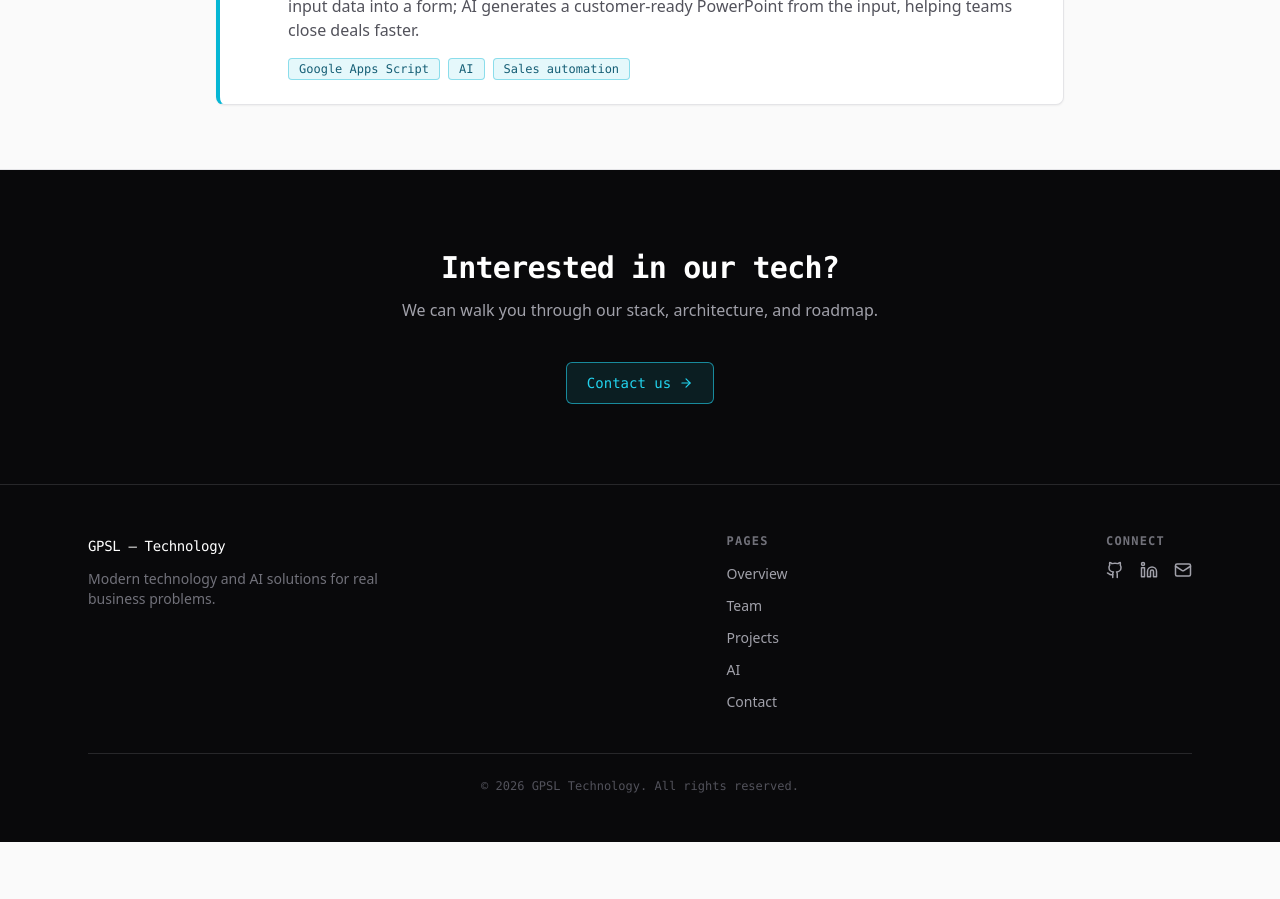
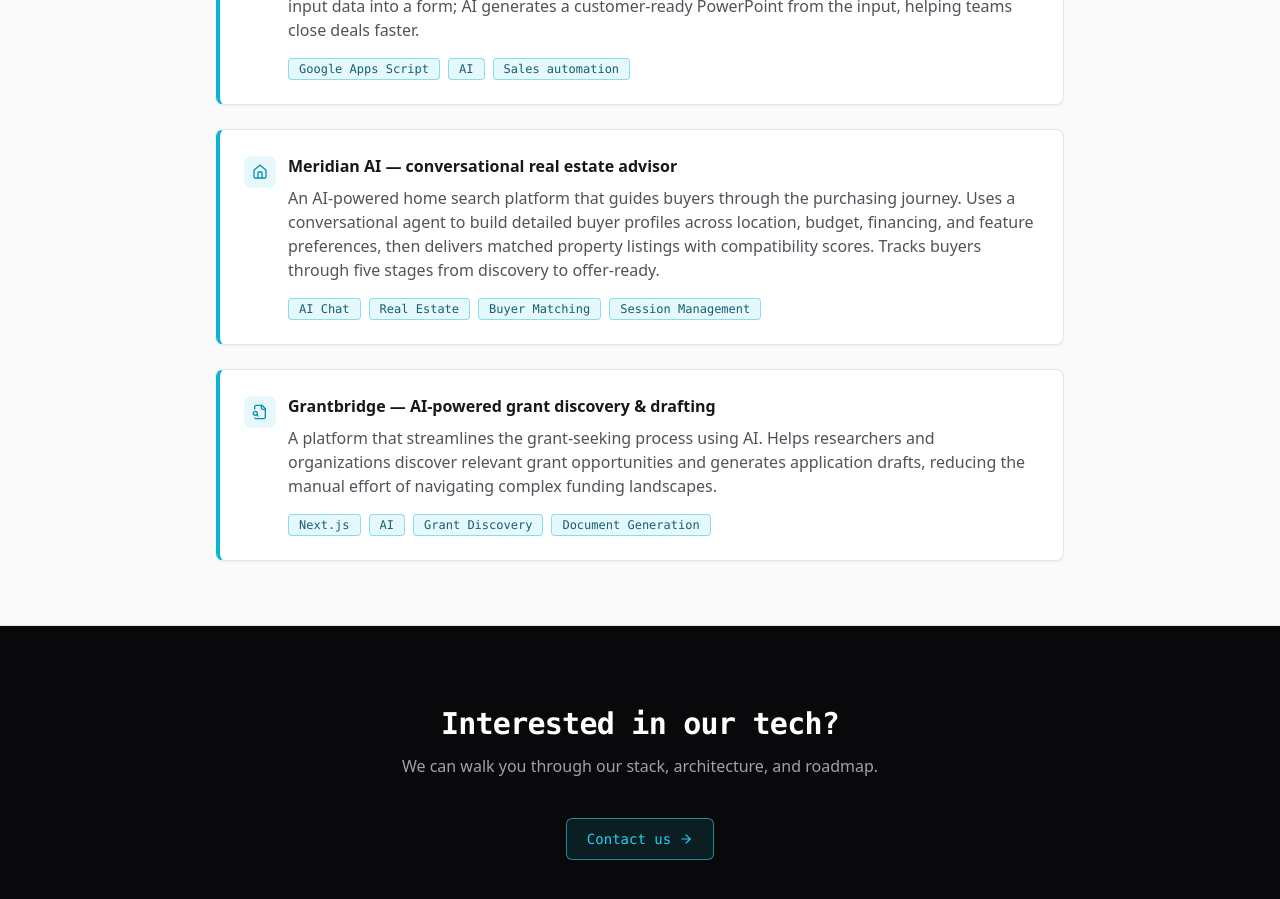
Before and after one commit to mattydinh/gpsl-technology, a Next.js app: page /projects in a window 1280 px wide. Shown: the part 1260-2159 px from the top of the page. Before the commit the page ends 2102 px from the top, so only its background shows below. Built offline with nearby package versions, Linux system fonts and the light colour scheme.

Commit message:
Add Meridian AI and Grantbridge to projects page
Co-Authored-By: Claude Opus 4.6 <noreply@anthropic.com>

```diff
--- a/src/app/projects/page.tsx
+++ b/src/app/projects/page.tsx
@@ -6,6 +6,8 @@ import {
   FlaskConical,
   Presentation,
   Landmark,
+  Home,
+  FileSearch,
 } from "lucide-react";
 import CTA from "@/components/CTA";
 import FadeIn from "@/components/FadeIn";
@@ -51,6 +53,20 @@ const projects = [
     description:
       "A business operations system using Google Apps Script to automate sales workflows. Sales teams input data into a form; AI generates a customer-ready PowerPoint from the input, helping teams close deals faster.",
     tags: ["Google Apps Script", "AI", "Sales automation"],
+  },
+  {
+    icon: Home,
+    title: "Meridian AI — conversational real estate advisor",
+    description:
+      "An AI-powered home search platform that guides buyers through the purchasing journey. Uses a conversational agent to build detailed buyer profiles across location, budget, financing, and feature preferences, then delivers matched property listings with compatibility scores. Tracks buyers through five stages from discovery to offer-ready.",
+    tags: ["AI Chat", "Real Estate", "Buyer Matching", "Session Management"],
+  },
+  {
+    icon: FileSearch,
+    title: "Grantbridge — AI-powered grant discovery & drafting",
+    description:
+      "A platform that streamlines the grant-seeking process using AI. Helps researchers and organizations discover relevant grant opportunities and generates application drafts, reducing the manual effort of navigating complex funding landscapes.",
+    tags: ["Next.js", "AI", "Grant Discovery", "Document Generation"],
   },
 ];
 
```
Also changed, not shown: 1 other file (tests, documents, lock files or other folders).
